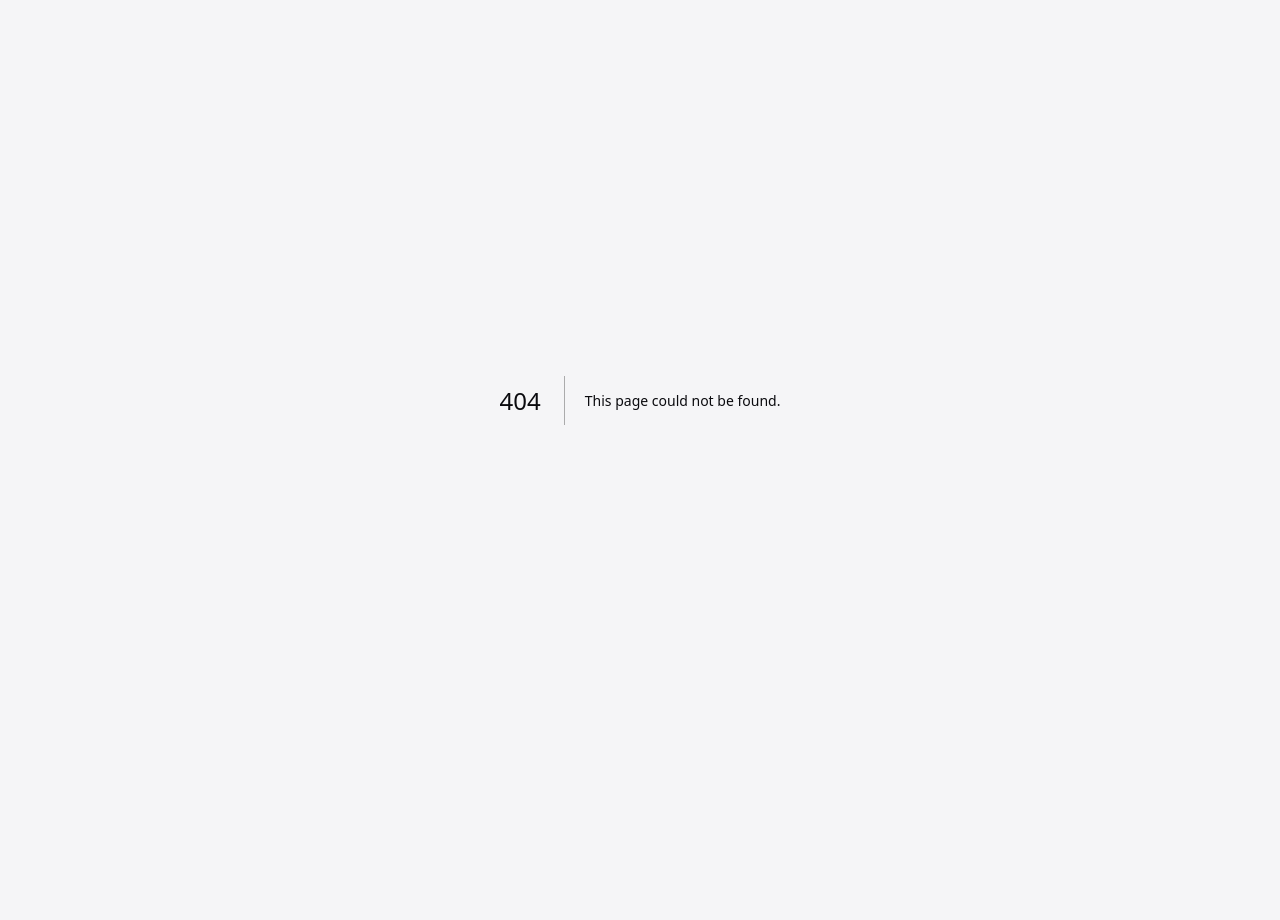
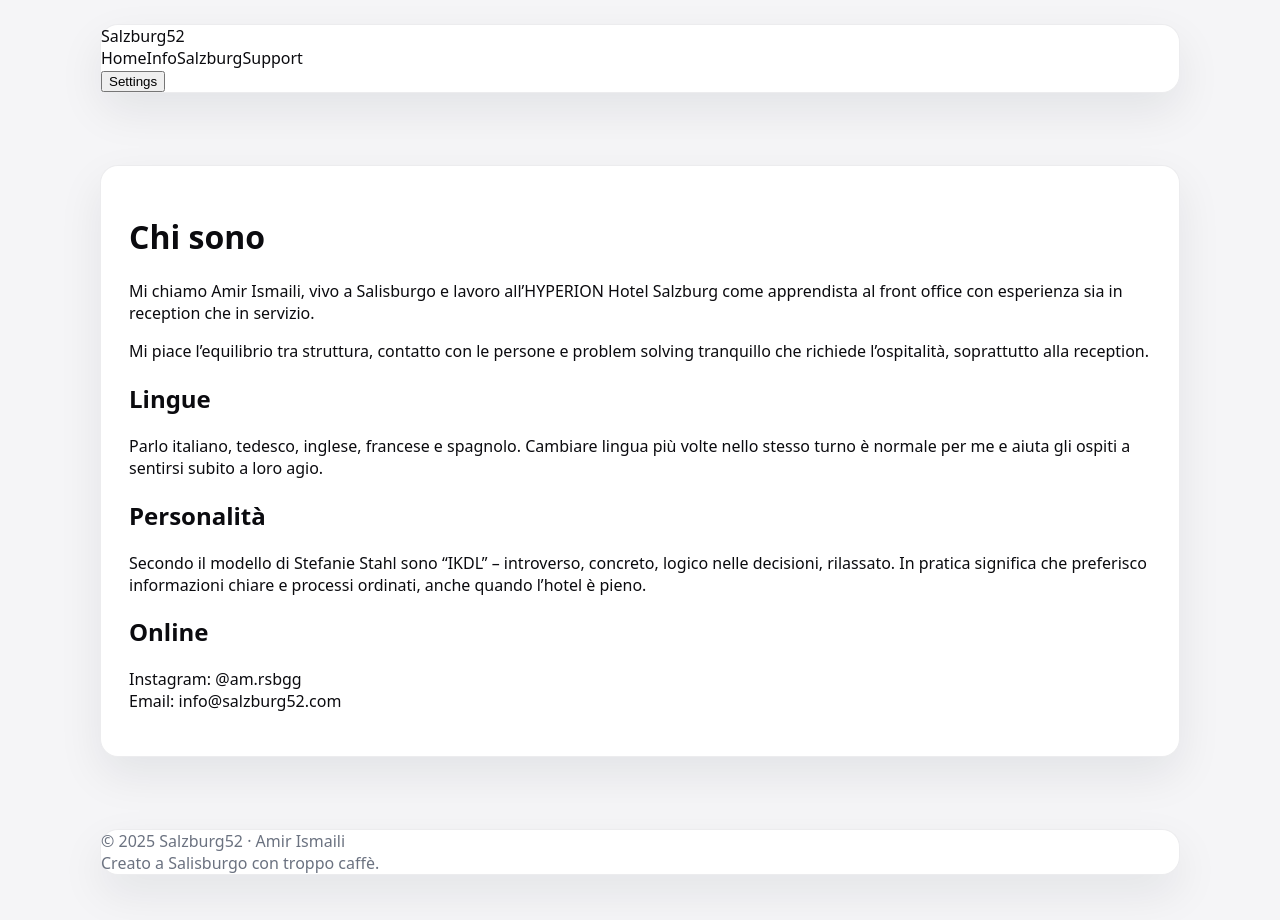
Before and after one commit to luv2loot/salzburg52, a Next.js app: page /it/info in a window 1280 px wide. Before the commit this address had no page. Shown: the top 920 px of the page. Before the commit the page ends 800 px from the top, so only its background shows below. Built offline with nearby package versions, Linux system fonts and the light colour scheme.

Commit message:
Create page.js

```diff
--- /dev/null
+++ b/app/it/info/page.js
@@ -0,0 +1,59 @@
+import Header from "@/components/Header";
+import Footer from "@/components/Footer";
+import Cursor from "@/components/Cursor";
+
+const LANG = "it";
+
+export default function ItInfoPage() {
+  return (
+    <>
+      <Cursor />
+      <Header lang={LANG} />
+      <main className="app-shell">
+        <div className="surface" style={{ padding: "1.75rem" }}>
+          <h1>Chi sono</h1>
+          <p>
+            Mi chiamo Amir Ismaili, vivo a Salisburgo e lavoro all’HYPERION
+            Hotel Salzburg come apprendista al front office con esperienza sia
+            in reception che in servizio.
+          </p>
+          <p>
+            Mi piace l’equilibrio tra struttura, contatto con le persone e
+            problem solving tranquillo che richiede l’ospitalità, soprattutto
+            alla reception.
+          </p>
+
+          <h2>Lingue</h2>
+          <p>
+            Parlo italiano, tedesco, inglese, francese e spagnolo. Cambiare
+            lingua più volte nello stesso turno è normale per me e aiuta gli
+            ospiti a sentirsi subito a loro agio.
+          </p>
+
+          <h2>Personalità</h2>
+          <p>
+            Secondo il modello di Stefanie Stahl sono “IKDL” – introverso,
+            concreto, logico nelle decisioni, rilassato. In pratica significa
+            che preferisco informazioni chiare e processi ordinati, anche quando
+            l’hotel è pieno.
+          </p>
+
+          <h2>Online</h2>
+          <p>
+            Instagram:{" "}
+            <a
+              href="https://www.instagram.com/am.rsbgg"
+              target="_blank"
+              rel="noreferrer"
+            >
+              @am.rsbgg
+            </a>
+            <br />
+            Email: <a href="mailto:info@salzburg52.com">info@salzburg52.com</a>
+          </p>
+        </div>
+      </main>
+      <Footer lang={LANG} />
+    </>
+  );
+}
```
